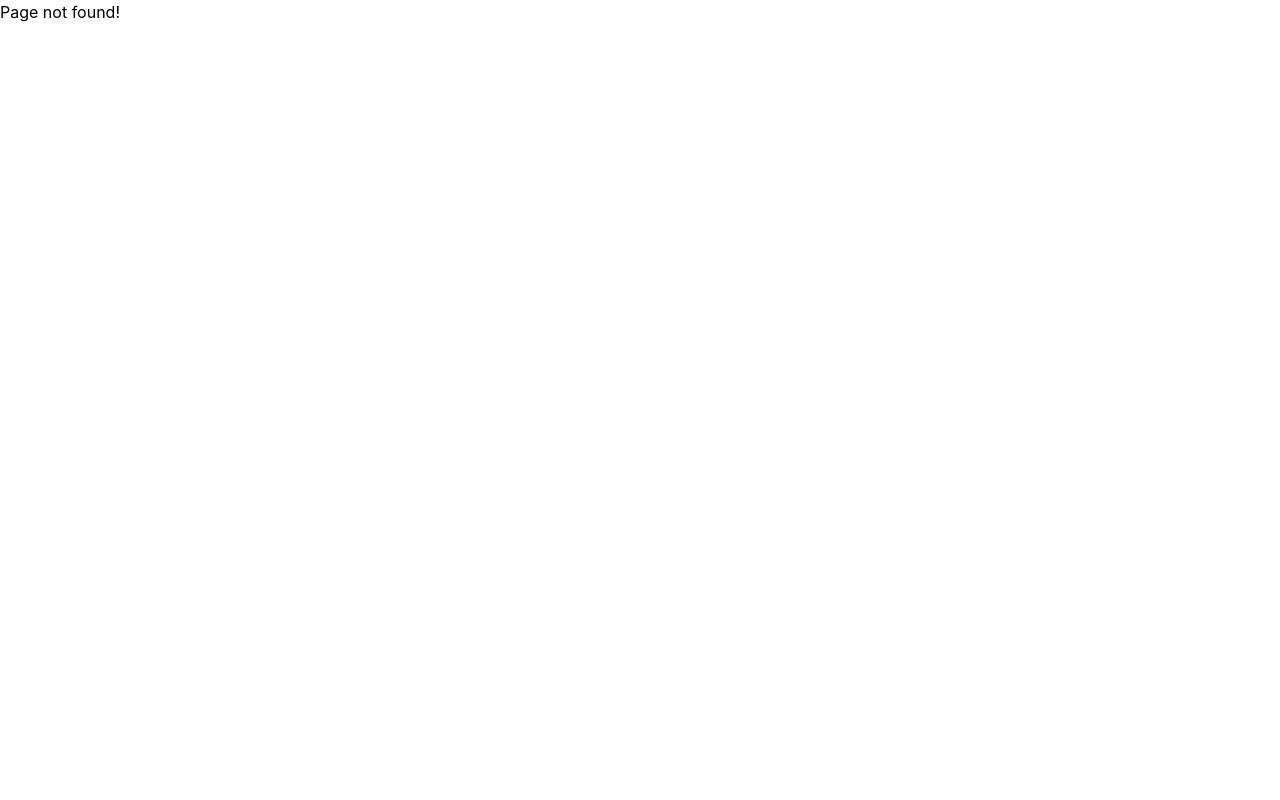
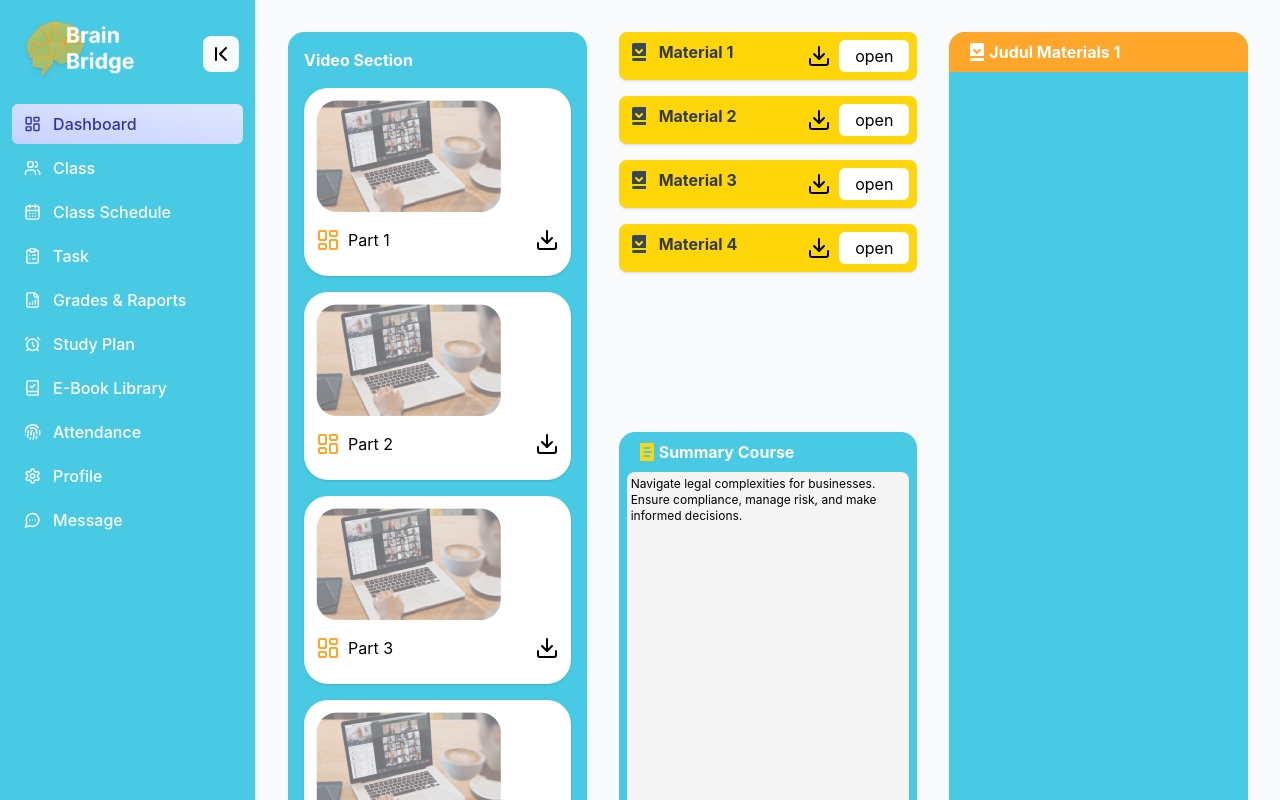
Before and after one commit to imaliarosyidaa/brain-bridge, a React (Create React App) app: page /app in a window 1280 px wide. Before the commit this address had no page. Built offline with nearby package versions, Linux system fonts and the light colour scheme.

Commit message:
add detail meeting

```diff
--- a/src/App.js
+++ b/src/App.js
@@ -14,8 +14,9 @@ export default function App() {
         <Route path="login" element={<Login />} />
         <Route path="signup" element={<Signup />} />
         <Route path="*" element={<Pagenotfound />} />
-        <Route path="admin" element={<Dashboard />} />
-        <Route path="class/detail" element={<Dashboard />} />
+        <Route path="app" element={<Dashboard />}>
+          {/* <Route path="class" element={<Dashboard pages={ } />} /> */}
+        </Route>
       </Routes>
     </BrowserRouter>
   );
--- a/src/admin/Dashboard.js
+++ b/src/admin/Dashboard.js
@@ -14,14 +14,21 @@ import {
     Settings,
     MessageCircleMore
 } from "lucide-react"
+import { Link } from 'react-router-dom';
+import { useNavigate } from 'react-router-dom';
 
 export default function Dashboard() {
     const [expanded, setExpanded] = useState(true);
+    const navigate = useNavigate();
+
+    function handleRoute(route) {
+        navigate(route)
+    }
 
     const sidebar = (
         <Sidebar expanded={expanded} setExpanded={setExpanded}>
-            <SidebarItem icon={<LayoutDashboard size={20} />} text="Dashboard" alert />
-            <SidebarItem icon={<Users size={20} />} text="Class" alert />
+            <SidebarItem icon={<LayoutDashboard size={20} />} text="Dashboard" alert active="true" onClick={() => handleRoute('/')} />
+            <SidebarItem icon={<Users size={20} />} text="Class" alert></SidebarItem>
             <SidebarItem icon={<CalendarDays size={20} />} text="Class Schedule" alert />
             <SidebarItem icon={<ClipboardList size={20} />} text="Task" alert />
             <SidebarItem icon={<FileBarChart size={20} />} text="Grades & Raports" alert />
@@ -34,10 +41,7 @@ export default function Dashboard() {
     );
     return (
         <div className="flex h-screen">
-            {/* Sidebar */}
             {sidebar}
-
-            {/* Content Area */}
             <main
                 className={`transition-all duration-300 ${expanded ? "ml-64" : "ml-16"
                     } flex-1 bg-gray-50 overflow-auto`}
--- a/src/admin/Layout.js
+++ b/src/admin/Layout.js
@@ -4,8 +4,14 @@ import wd from '../logo/website-development.png'
 import stat from '../logo/stat.png'
 import math from '../logo/math.png'
 import TopicList from './class/TopicList'
+import MeetingList from './class/MeetingList'
+import { Route, Routes } from 'react-router-dom'
+import AssesmentList from './class/AssesmentList'
+import VideoList from './class/VideoList'
+import VideoCover from '../logo/video-cover.png'
 import MaterialList from './class/MaterialList'
-import { Route, Routes } from 'react-router-dom'
+import PreviewSection from './class/PreviewSection'
+import SummarySection from './class/SummarySection'
 
 const initialClass = [
     { id: 1, description: "Programming", quantity: 2, img: programming, color: "#E1E2F6", closed: false },
@@ -15,7 +21,7 @@ const initialClass = [
     { id: 5, description: "Matematics", quantity: 1, img: math, color: "#C0E0EF", closed: true },
 ];
 
-const initialMaterials = [
+const initialMeeting = [
     {
         id: 1, title: "Dasar-Dasar JavaScript: Pondasi Pemrograman Web",
         description: "Materi ini mencakup pengenalan JavaScript, mulai dari cara kerja, sintaks dasar, hingga konsep fundamental seperti variabel, tipe data, operator, fungsi, dan pengendalian alur (if-else, loop)."
@@ -28,6 +34,74 @@ const initialMaterials = [
         id: 3, title: "Pemrograman Berorientasi Objek di JavaScript (OOP)",
         description: "menerapkan paradigma Pemrograman Berorientasi Objek (Object-Oriented Programming) di JavaScript. Materi mencakup konsep seperti kelas, prototipe, pewarisan (inheritance), enkapsulasi, dan polimorfisme."
     },
+    {
+        id: 4, title: "Pemrograman Berorientasi Objek di JavaScript (OOP)",
+        description: "menerapkan paradigma Pemrograman Berorientasi Objek (Object-Oriented Programming) di JavaScript. Materi mencakup konsep seperti kelas, prototipe, pewarisan (inheritance), enkapsulasi, dan polimorfisme."
+    },
+];
+
+const initialAssesment = [
+    {
+        id: 1,
+        title: "Tugas Pertemuan Pertama",
+        material: "Dasar-Dasar JavaScript: Pondasi Pemrograman Web",
+        due_date: "23-07-2024",
+        closed: false
+    },
+    {
+        id: 2,
+        title: "Tugas Pertemuan Kedua",
+        material: "Manipulasi DOM: Menghidupkan Halaman Web dengan JavaScript",
+        due_date: "23-07-2024",
+        closed: false
+    },
+    {
+        id: 3,
+        title: "Tugas Pertemuan Ketiga",
+        material: "Pemrograman Berorientasi Objek di JavaScript (OOP)",
+        due_date: "23-07-2024",
+        closed: false
+    },
+    {
+        id: 4,
+        title: "Tugas Pertemuan Ketiga",
+        material: "Pemrograman Berorientasi Objek di JavaScript (OOP)",
+        due_date: "23-07-2024",
+        closed: false
+    },
+    {
+        id: 5,
+        title: "Tugas Pertemuan Ketiga",
+        material: "Pemrograman Berorientasi Objek di JavaScript (OOP)",
+        due_date: "23-07-2024",
+        closed: false
+    }
+];
+
+const initialVideos = [
+    {
+        id: 1, title: "Part 1",
+        cover: VideoCover
+    },
+    {
+        id: 2, title: "Part 2",
+        cover: VideoCover
+    },
+    {
+        id: 3, title: "Part 3",
+        cover: VideoCover
+    },
+    {
+        id: 4, title: "Part 4",
+        cover: VideoCover
+    },
+];
+
+const initialMaterials = [
+    { id: 1, title: "Material 1" },
+    { id: 2, title: "Material 2" },
+    { id: 3, title: "Material 3" },
+    { id: 4, title: "Material 4" },
 ];
 
 export default function Layout({ sidebar, children }) {
@@ -40,11 +114,28 @@ export default function Layout({ sidebar, children }) {
     );
 }
 
-export function ContentArea(topics) {
+export function ContentArea(pages) {
     return (
         <div>
             {/* <TopicList topics={initialClass} /> */}
-            <MaterialList materials={initialMaterials} />
+            {/* <div className='flex'>
+                <MeetingList meetings={initialMaterials} />
+                <AssesmentList assessment={initialAssesment} />
+            </div> */}
+            <div className='max-h-screen grid grid-cols-3 grid-rows-2'>
+                <div className='row-span-2'>
+                    <VideoList videos={initialVideos} />
+                </div>
+                <div className='row-span-1'>
+                    <MaterialList materials={initialMaterials} />
+                </div>
+                <div className='row-span-2'>
+                    <PreviewSection />
+                </div>
+                <div className=''>
+                    <SummarySection />
+                </div>
+            </div>
         </div>
     );
 }
--- a/src/admin/class/AssesmentList.js
+++ b/src/admin/class/AssesmentList.js
@@ -1,7 +1,38 @@
-export default function Assesment() {
+import { Link } from 'react-router-dom'
+import { NotebookPenIcon } from 'lucide-react'
+import { ArrowRight } from 'lucide-react';
+import { BookOpen } from 'lucide-react'
+import { Clock } from 'lucide-react';
+
+export default function AssesmentList({ assessment }) {
     return (
-        <div className="w-1/3 max-h-screen min-h-screen overflow-y-auto scroll-m-3">
-            hdfhjdfj
+        <div className='bg-[#48CAE4] max-h-screen min-h-screen rounded-md w-1/3 p-4 m-4 overflow-y-auto'>
+            <h1 className='font-bold text-white pb-4'>Assesment</h1>
+            <div className='grid grid-cols-1 gap-4'>
+                {assessment.map((assessment) => (<Assesment assessment={assessment} key={assessment.id} />))}
+            </div>
         </div>
     );
 }
+
+function Assesment({ assessment }) {
+    return (
+        <Link to="/class/detail" className='h-max bg-[#FFD60A] shadow rounded-lg p-4 hover:shadow-md transition'>
+            <div className="grid grid-cols-1 lg:grid-cols-5 gap-8 hover:bg-yellow-200">
+                <div className='col-span-1 bg-white rounded-sm p-2 w-max h-max'>
+                    <NotebookPenIcon color='#D7BC0B' />
+                </div>
+                <div className='col-span-3'>
+                    <p className='font-bold'>{assessment.title}</p>
+                </div>
+                <div className='col-span-1'>
+                    <ArrowRight />
+                </div>
+            </div>
+            <div className='pt-4'>
+                <p className='text-sm flex'><span className='p-2'><BookOpen /> </span>{assessment.material} </p>
+                <p className='text-sm flex pt-4'><span className='p-2'>< Clock /></span>{assessment.due_date}</p>
+            </div>
+        </Link>
+    );
+}
--- a/src/admin/class/MaterialList.js
+++ b/src/admin/class/MaterialList.js
@@ -1,11 +1,9 @@
-import { UsersRound } from 'lucide-react';
-import { DoorClosed } from 'lucide-react';
 import { Link } from 'react-router-dom'
+import { Download, LucideBookDown } from "lucide-react";
 
 export default function MaterialList({ materials }) {
     return (
-        <div className='bg-[#48CAE4] rounded-md w-2/3 p-4 m-4'>
-            <h1 className='font-bold text-white pb-4'>Materials</h1>
+        <div className='rounded-md m-4 overflow-y-auto max-h-screen min-h-screen'>
             <div className='grid grid-cols-1 gap-4'>
                 {materials.map((material) => (<Material material={material} key={material.id} />))}
             </div>
@@ -15,16 +13,25 @@ export default function MaterialList({ materials }) {
 
 function Material({ material }) {
     return (
-            <Link to="/class/detail">
-                <div className="uppercase h-fit bg-[#FFD60A] shadow rounded-lg p-4 hover:shadow-md transition grid grid-cols-1 lg:grid-cols-6 content-between">
-                    <div className='col-span-5'>
-                            {material.title}
-                        <p className='lowercase'>{material.description}</p>
+        <div className="h-fit bg-[#FFD60A] shadow rounded-lg p-2 hover:shadow-md transition grid grid-cols-1 lg:grid-cols-4 gap-4">
+            <div className='col-span-2'>
+                <div className='flex items-center justify-start'>
+                    <div className='pr-2'>
+                        <LucideBookDown fill='#374957' color='#FFD60A' />
                     </div>
-                    <div  className='col-span-1'>
-                        <button>haloo</button>
+                    <p className='font-bold text-[#343A40]'>{material.title}</p>
+                </div>
+            </div>
+            <div className='col-span-2'>
+                <div className='flex items-center justify-end'>
+                    <div className='pr-2'>
+                        <Download />
+                    </div>
+                    <div>
+                        <button className="bg-white px-4 py-1 rounded-md">open</button>
                     </div>
                 </div>
-            </Link>
+            </div>
+        </div>
     );
 }
--- /dev/null
+++ b/src/admin/class/MeetingList.js
@@ -0,0 +1,26 @@
+import { Link } from 'react-router-dom'
+
+export default function MeetingList({ meetings }) {
+    return (
+        <div className='bg-[#48CAE4] rounded-md w-2/3 p-4 m-4 overflow-y-auto max-h-screen min-h-screen'>
+            <h1 className='font-bold text-white pb-4'>Meetings</h1>
+            <div className='grid grid-cols-1 gap-4'>
+                {meetings.map((meeting) => (<Meeting meeting={meeting} key={meeting.id} />))}
+            </div>
+        </div>
+    );
+}
+
+function Meeting({ meeting }) {
+    return (
+        <div className="h-fit bg-[#FFD60A] shadow rounded-lg p-4 hover:shadow-md transition grid grid-cols-1 lg:grid-cols-6 gap-4">
+            <div className='col-span-5'>
+                <p className='font-bold'>{meeting.title}</p>
+                <p className='lowercase text-sm text-[#343A40]'>{meeting.description}</p>
+            </div>
+            <div className='col-span-1 content-center'>
+                <button className="bg-white px-4 py-1 rounded-md">open</button>
+            </div>
+        </div>
+    );
+}
--- /dev/null
+++ b/src/admin/class/PreviewSection.js
@@ -0,0 +1,12 @@
+import { Download, LucideBookDown } from "lucide-react";
+
+export default function PreviewSection() {
+    return (
+        <div className='bg-[#48CAE4] rounded-2xl m-4 overflow-y-auto max-h-screen min-h-screen'>
+            <div className='font-bold text-white px-4 py-2 flex bg-[#FFA62B]'>
+            <LucideBookDown fill='#ffff' color='#FFA62B' />
+                Judul Materials 1
+            </div>
+        </div>
+    );
+}
--- /dev/null
+++ b/src/admin/class/SummarySection.js
@@ -0,0 +1,15 @@
+import { LucideNotebookText } from "lucide-react";
+
+export default function SummarySection() {
+    return (
+        <div className='bg-[#48CAE4] rounded-2xl m-4 overflow-y-auto h-full'>
+            <div className='font-bold text-white px-4 pt-2 flex'>
+                <LucideNotebookText fill='#FFD60A' color='#48CAE4' />
+                Summary Course
+            </div>
+            <div className="m-2 rounded-lg text-xs p-1 bg-[#F5F5F5] min-h-full">
+                Navigate legal complexities for businesses. Ensure compliance, manage risk, and make informed decisions.
+            </div>
+        </div>
+    );
+}
--- /dev/null
+++ b/src/admin/class/VideoList.js
@@ -0,0 +1,30 @@
+import { Link } from 'react-router-dom'
+import { LayoutDashboard, Download } from 'lucide-react'
+
+export default function VideoList({ videos }) {
+    return (
+        <div className='bg-[#48CAE4] rounded-2xl p-4 overflow-y-auto max-h-screen min-h-screen m-4'>
+            <h1 className='font-bold text-white pb-4'>Video Section</h1>
+            <div className='grid grid-cols-1 gap-4'>
+                {videos.map((video) => (<Video video={video} key={video.id} />))}
+            </div>
+        </div>
+    );
+}
+
+function Video({ video }) {
+    return (
+        <div className="h-fit bg-white shadow rounded-3xl px-3 pt-3 pb-6 hover:shadow-md transition grid grid-cols-1 gap-4">
+            <img src={video.cover} alt="video-cover" />
+            <div className='flex justify-between'>
+                <div className='flex'>
+                    <LayoutDashboard color='#FFA62B' />
+                    <p className='pl-2'>{video.title}</p>
+                </div>
+                <div>
+                    <Download />
+                </div>
+            </div>
+        </div>
+    );
+}
```
Also changed, not shown: src/logo/video-cover.png (added).
